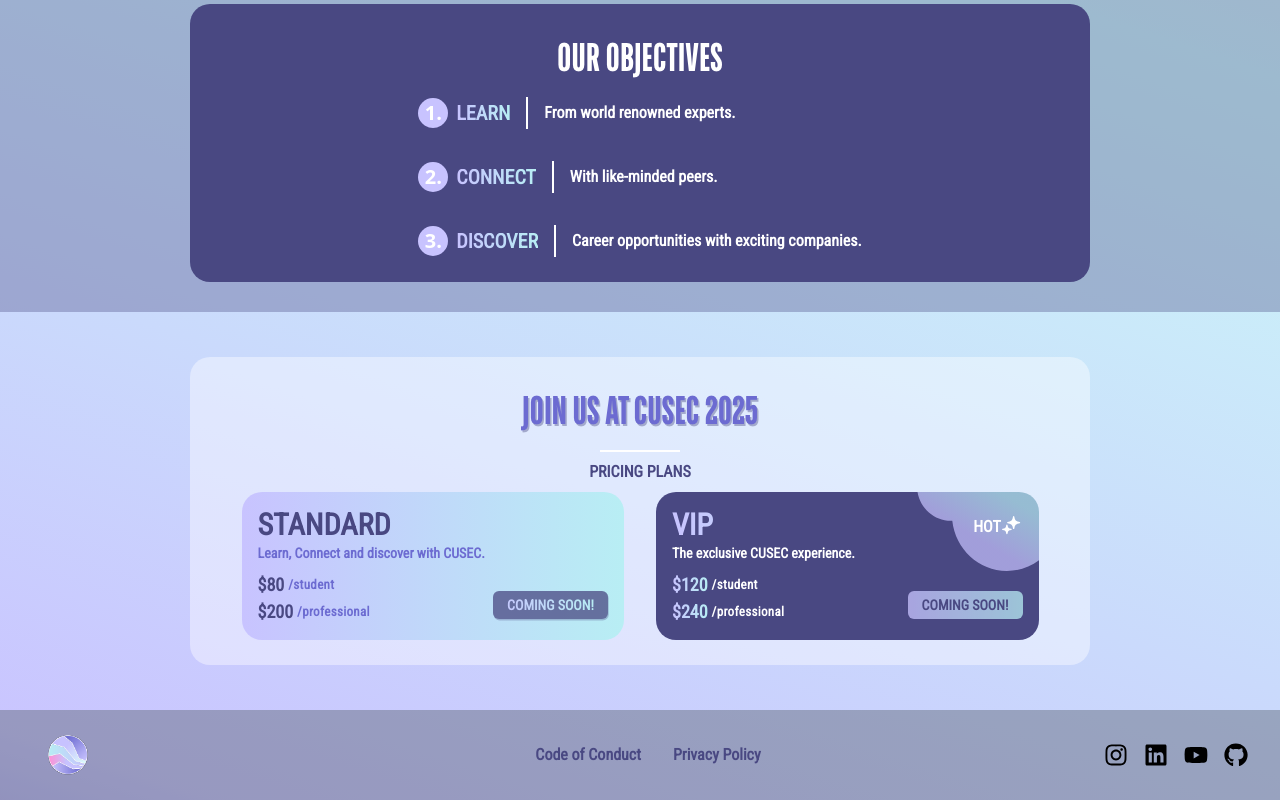
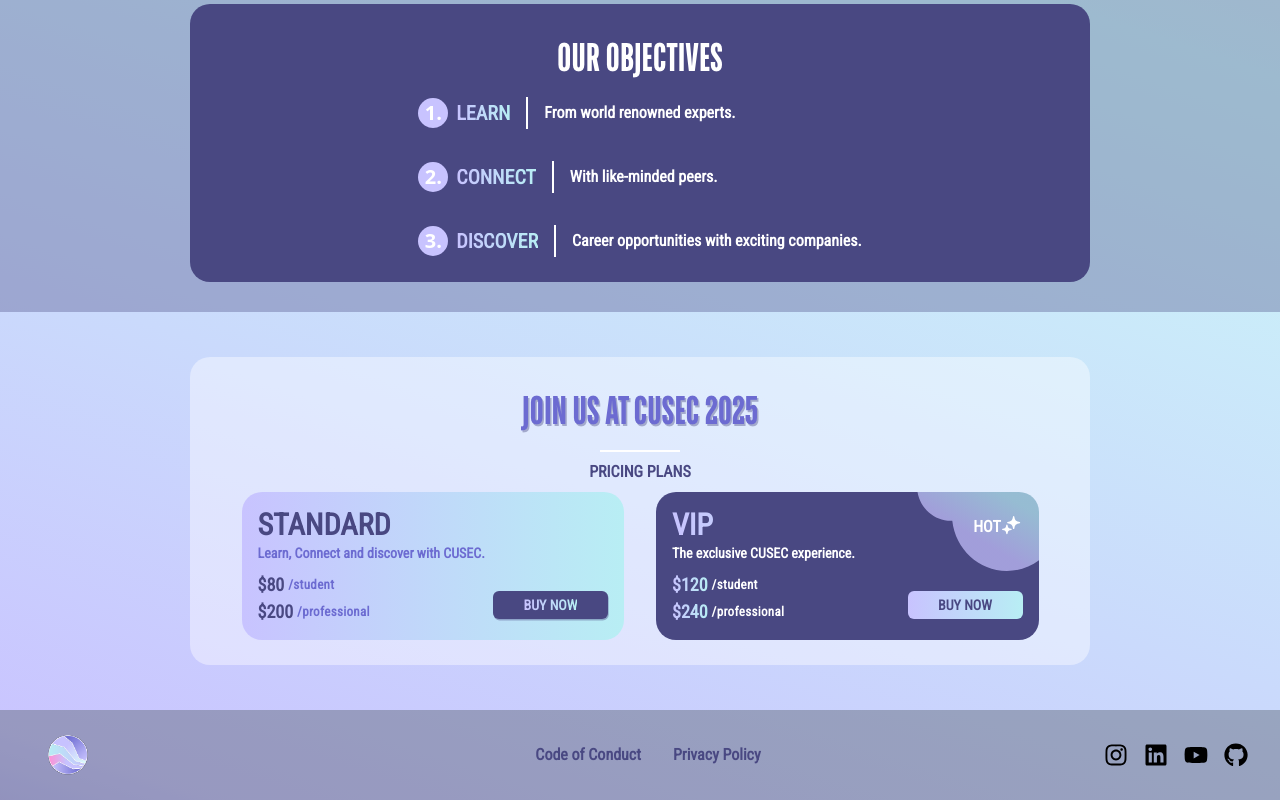
Before and after one commit to cusec/2025, a Next.js app: page / in a window 1280 px wide. Shown: the part 890-1690 px from the top of the page. Built offline with nearby package versions, Linux system fonts and the light colour scheme.

Commit message:
unlocked tix buttons

```diff
--- a/components/Tickets/TicketLink.tsx
+++ b/components/Tickets/TicketLink.tsx
@@ -28,9 +28,8 @@ const TicketLink: React.FC<TicketLinkProps> = ({ href, ticketType }) => {
       className={`w-[115px] h-[28px] mb-1.5 flex justify-center items-center rounded-md disabled:opacity-75 disabled:pointer-events-none ${
         tixType == "std" ? "bg-[--dark-blue] buttonShadow" : "buttonGradient"
       }`}
-      // whileHover={whileHoverProps}
-      // whileTap={{ scale: 0.9 }}
-      disabled
+      whileHover={whileHoverProps}
+      whileTap={{ scale: 0.9 }}
     >
       <a
         href={href}
@@ -39,7 +38,7 @@ const TicketLink: React.FC<TicketLinkProps> = ({ href, ticketType }) => {
         }`}
         target="_blank"
       >
-        COMING SOON!
+        BUY NOW
       </a>
     </motion.button>
   );
```
